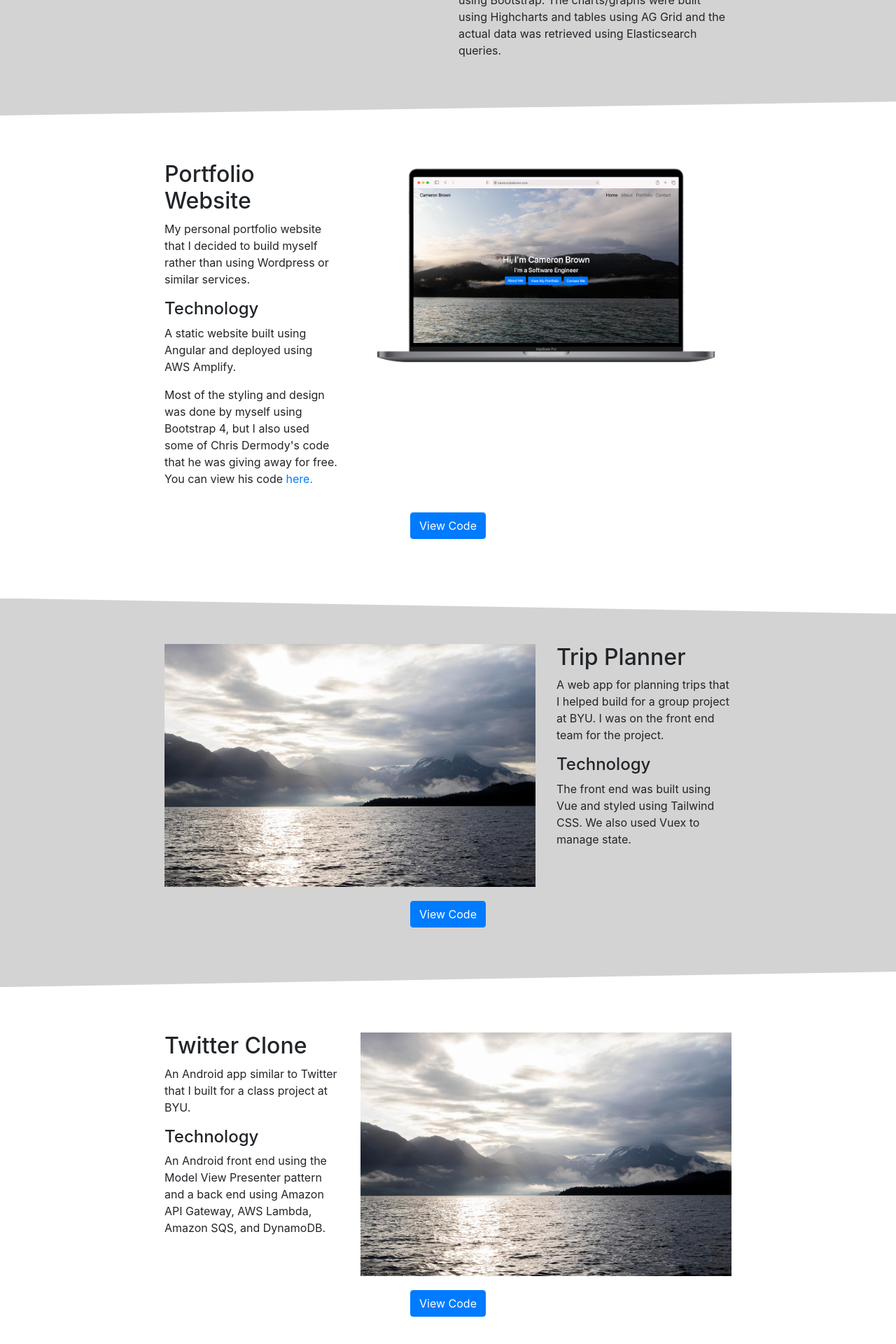
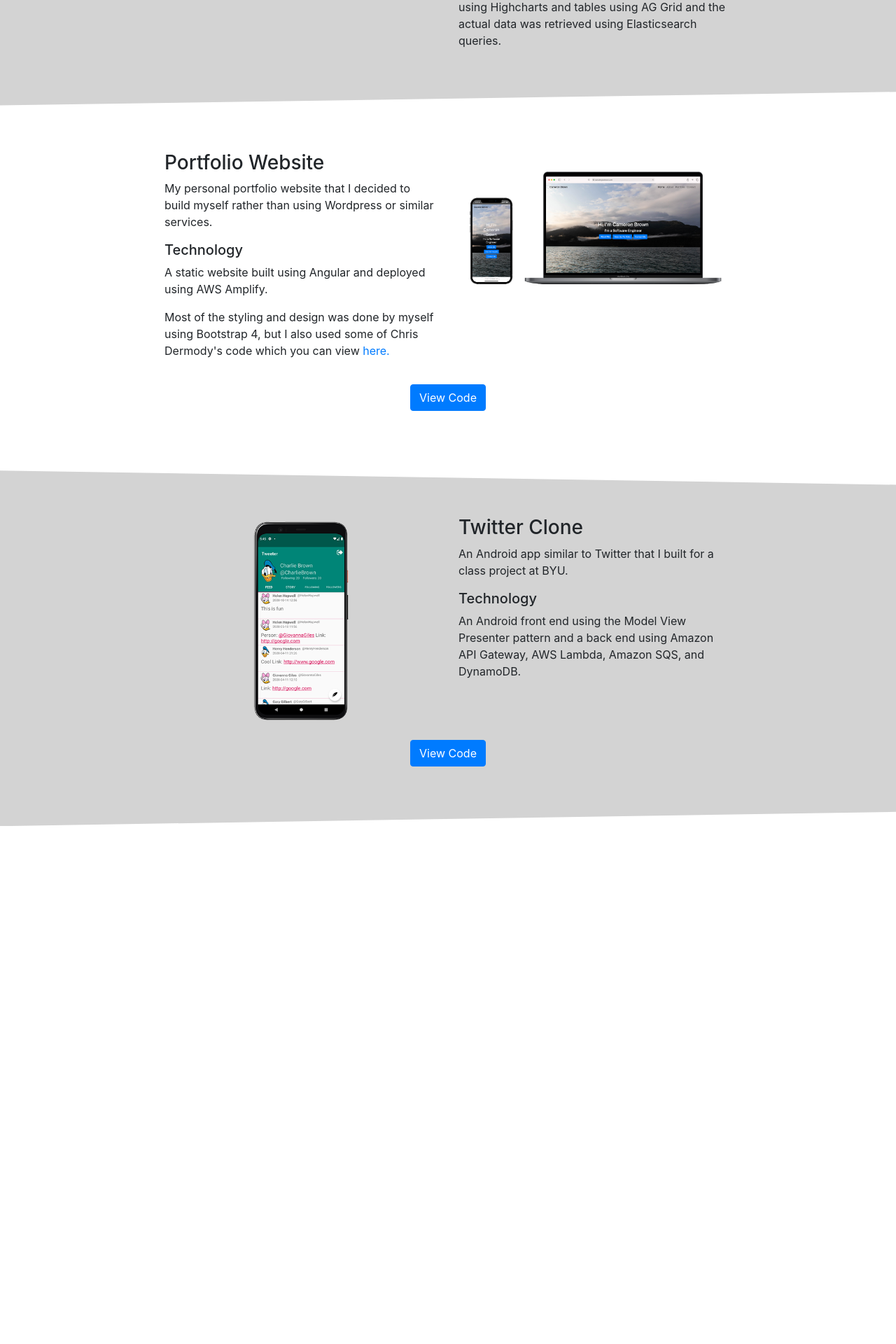
Before and after one commit to cameronjoebrown/cameronjoebrown.github.io, an Angular app: page /portfolio in a window 1280 px wide. Shown: the part 464-2384 px from the top of the page at 70% size. After the commit the page ends 1644 px from the top, so only its background shows below. Built offline with nearby package versions, Linux system fonts and the light colour scheme.

Commit message:
Portfolio is done

```diff
--- a/src/app/portfolio/portfolio.component.html
+++ b/src/app/portfolio/portfolio.component.html
@@ -14,13 +14,13 @@
           <img src="../../assets/img/fidelity.png" class="img-fluid" alt="A sample picture of the project">
         </div>
         <div class="col-lg-6">
-          <h2>Summer Internship 2021</h2>
-          <h4>Fidelity Investments</h4>
+          <h3>Summer Internship 2021</h3>
+          <h5>Fidelity Investments</h5>
           <p>
             I helped build a Dashboard view for a business automation platform which
             contained data from the app summarized in useful charts, graphs, and tables.
           </p>
-          <h4>Technology</h4>
+          <h5>Technology</h5>
           <p>
             The dashboard was built using Angular and styled using Bootstrap. The charts/graphs
             were built using Highcharts and tables using AG Grid and the actual data
@@ -34,22 +34,22 @@
   <div class="row project-row-2">
     <div class="col-sm-8 offset-sm-2">
       <div class="row">
-        <div class="col-lg-8  order-lg-8">
-          <img src="../../assets/img/portfolio-preview-macbook.png" class="img-fluid" alt="A sample picture of the project">
+        <div class="col-lg-6  order-lg-8">
+          <img src="../../assets/img/portfolio-preview-mac-iphone.png" class="img-fluid" alt="A sample picture of the project">
         </div>
-        <div class="col-lg-4 order-lg-4">
-          <h2>Portfolio Website</h2>
+        <div class="col-lg-6 order-lg-4">
+          <h3>Portfolio Website</h3>
           <p>
             My personal portfolio website that I decided to build myself
             rather than using Wordpress or similar services.
           </p>
-          <h4>Technology</h4>
+          <h5>Technology</h5>
           <p>
             A static website built using Angular and deployed using AWS Amplify.
           </p>
           <p>
             Most of the styling and design was done by myself using Bootstrap 4, but I also used some
-            of Chris Dermody's code that he was giving away for free. You can view his code
+            of Chris Dermody's code which you can view
             <a href="https://github.com/Chippd/chippd.github.io">here.</a>
           </p>
         </div>
@@ -65,42 +65,15 @@
   <div class="row project-row-1">
     <div class="col-sm-8 offset-sm-2">
       <div class="row">
-        <div class="col-lg-8">
-          <img src="../../assets/img/valdez-photo2.jpg" class="img-fluid" alt="A sample picture of the project">
+        <div class="col-lg-6 text-center">
+          <img src="../../assets/img/tweeter-preview.png" style="height: 300px" class="img-fluid" alt="A sample picture of the project">
         </div>
-        <div class="col-lg-4">
-          <h2>Trip Planner</h2>
-          <p>
-            A web app for planning trips that I helped build for a group project at BYU.
-            I was on the front end team for the project.
-          </p>
-          <h4>Technology</h4>
-          <p>
-            The front end was built using Vue and styled using Tailwind CSS.
-            We also used Vuex to manage state.
-          </p>
-        </div>
-      </div>
-      <div class="row justify-content-center" style="margin: 20px;">
-        <a type="button" class="btn btn-primary" href="https://github.com/J-Ridgwell/trip-planner-frontend" target="_blank">
-          View Code
-        </a>
-      </div>
-    </div>
-  </div>
-
-  <div class="row project-row-2">
-    <div class="col-sm-8 offset-sm-2">
-      <div class="row">
-        <div class="col-lg-8 order-lg-8">
-          <img src="../../assets/img/valdez-photo2.jpg" class="img-fluid" alt="A sample picture of the project">
-        </div>
-        <div class="col-lg-4 order-lg-4">
-          <h2>Twitter Clone</h2>
+        <div class="col-lg-6">
+          <h3>Twitter Clone</h3>
           <p>
             An Android app similar to Twitter that I built for a class project at BYU.
           </p>
-          <h4>Technology</h4>
+          <h5>Technology</h5>
           <p>
             An Android front end using the Model View Presenter pattern and a back end
             using Amazon API Gateway, AWS Lambda, Amazon SQS, and DynamoDB.
```
Also changed, not shown: src/assets/img/portfolio-preview-mac-iphone.png (added), src/assets/img/tweeter-preview.png (added).
